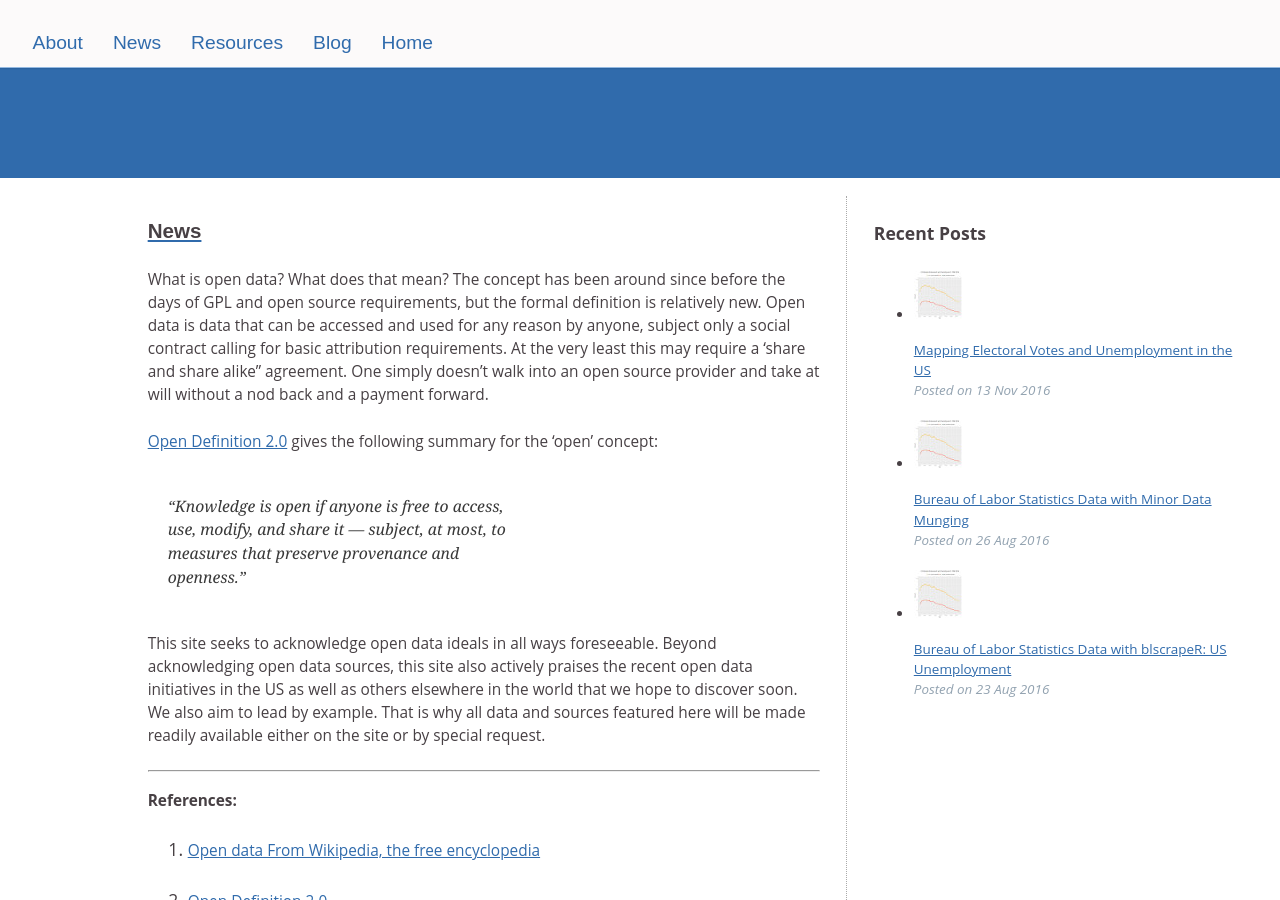
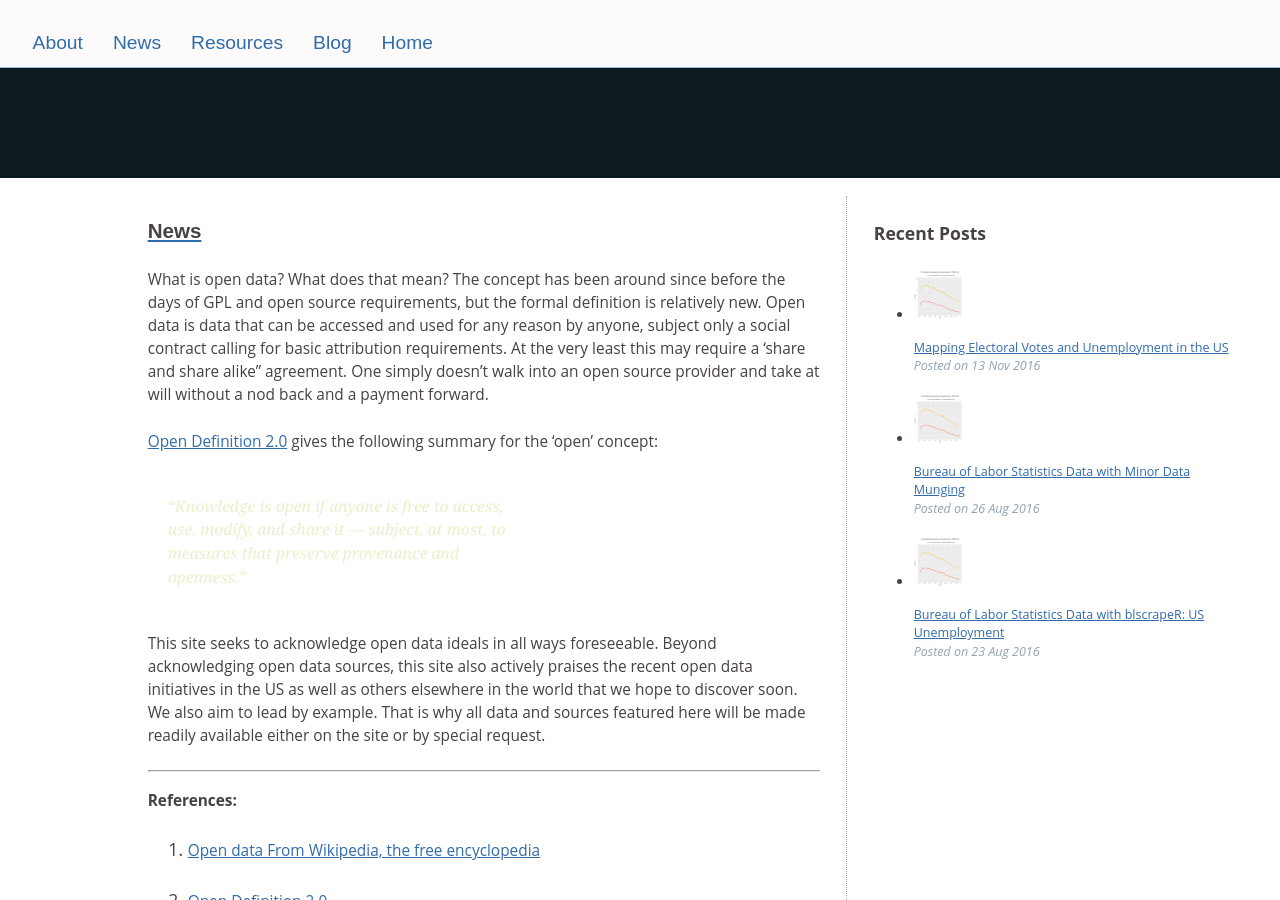
Before and after one commit to jon-starnes/jon-starnes.github.io, a Jekyll site: the page built from index.html, in a window 1280 px wide and 900 px high. Built offline with Jekyll 4.4.1, drawn with Linux system fonts in a browser that asks for light colours; nearby versions of some CDN libraries.

Commit message:
Style edits

```diff
--- a/_sass/_base.scss
+++ b/_sass/_base.scss
@@ -7,7 +7,8 @@
 $heading-font: 'Muli', sans-serif;
 $heading-font-color: #474044;
 $light:  	#306BAC; /* #E7EDF4; */
-$header:  #306BAC; /* #1D1425; */
+$header:  #0D1B1E; /* #1D1425; */
+$nav: 		#0D1B1E;
 $blockquote: #E5F2C9;
 
 *,
--- a/_sass/_layout.scss
+++ b/_sass/_layout.scss
@@ -66,7 +66,7 @@
 	padding: 0.10em 20px;
 	line-height: 1.20;
 	position: relative;
-	color: #383838;
+	color: $blockquote;
 }
 
 /* Aside */
--- a/css/screen.css
+++ b/css/screen.css
@@ -50,6 +50,7 @@
 }
 .desc {
 	color: #93A3B1;
+	font-size: 0.8125em;
 }
 .intro {
 	border-bottom: 1px dotted #bbb;
```
